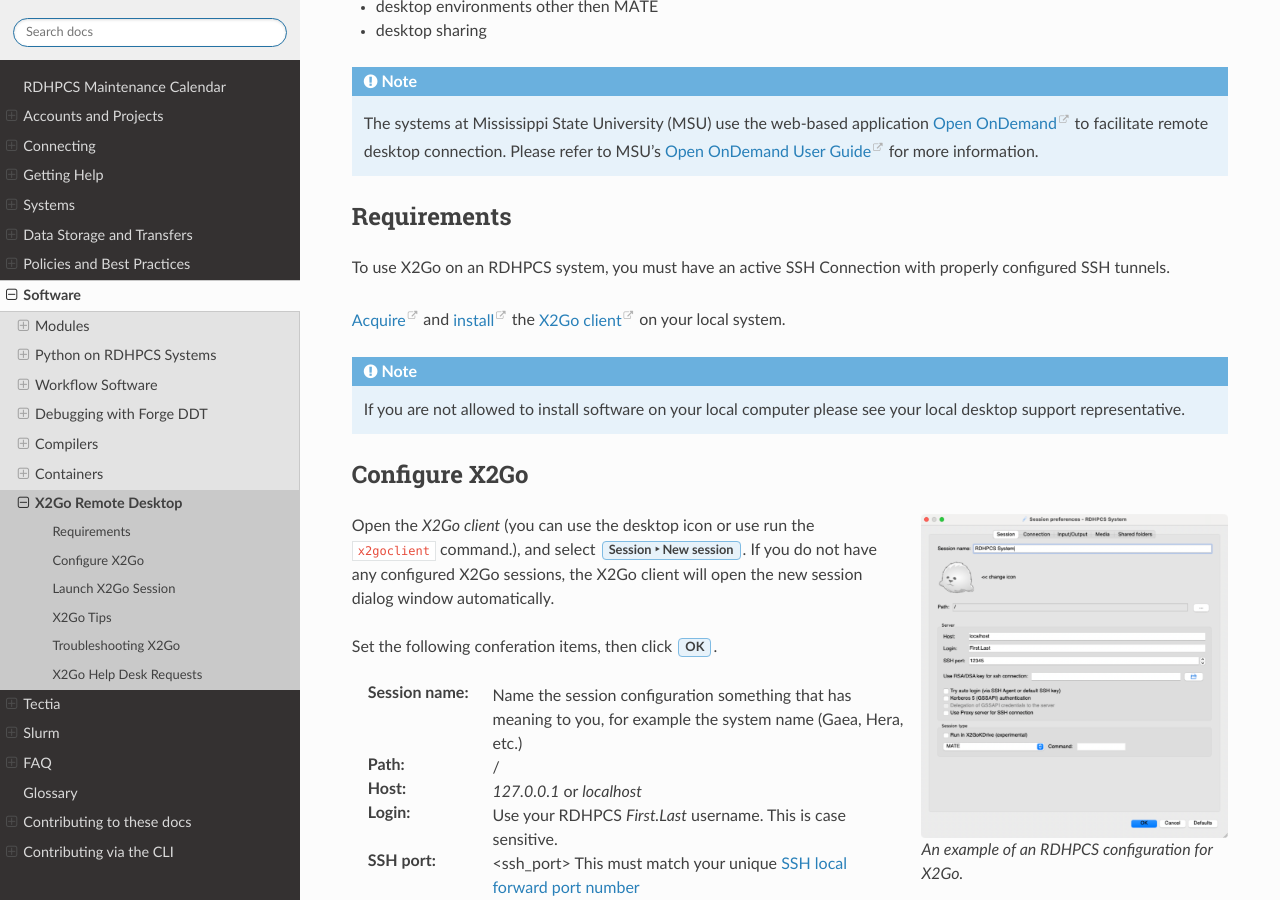
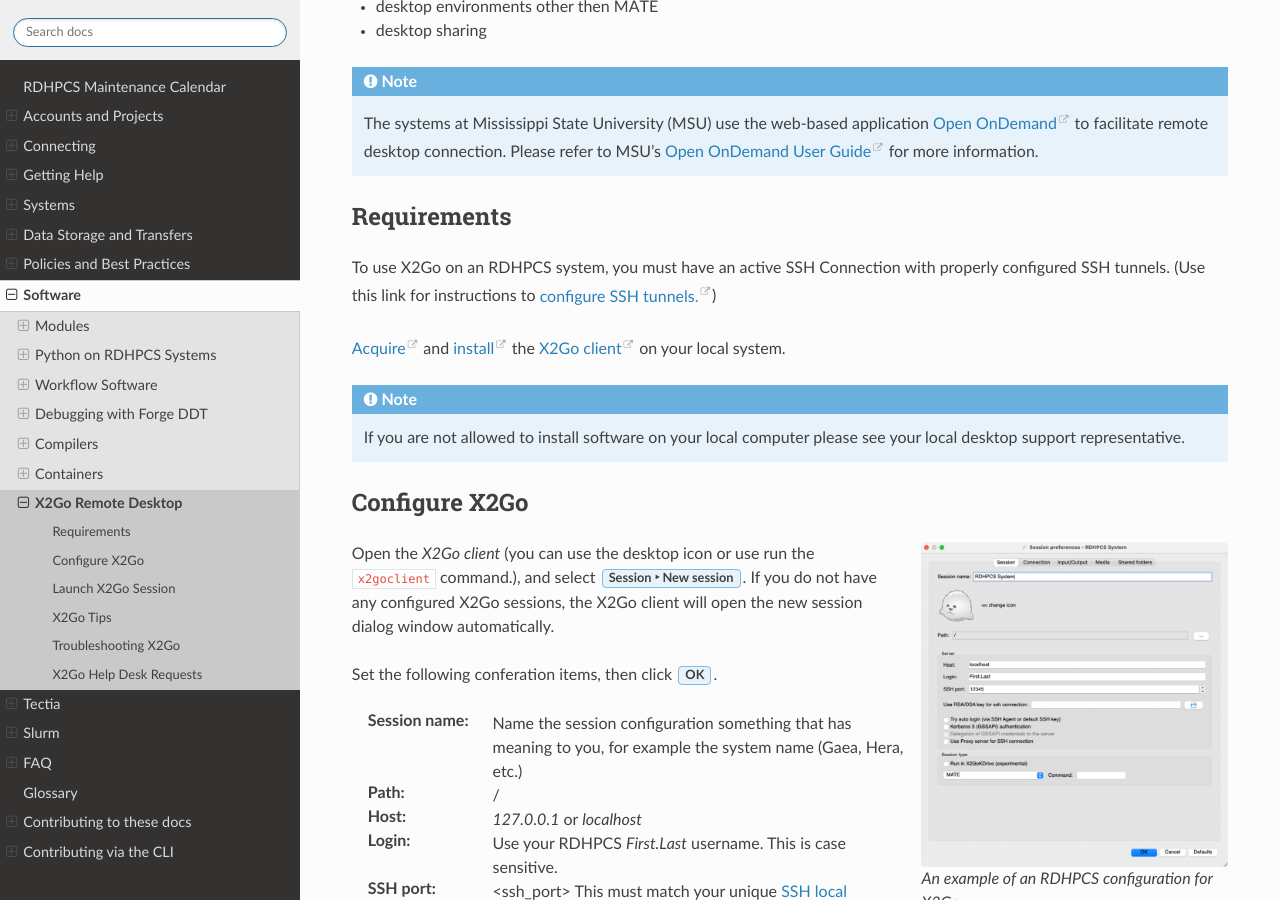
Before and after one commit to NOAA-RDHPCS/noaa-rdhpcs.github.io, a Sphinx documentation site: the page built from source/software/x2go.rst, in a window 1280 px wide and 900 px high, scrolled down 510 px. Built offline with Sphinx 7.4.7 and the Read the Docs theme 3.1.0, drawn with Linux system fonts in a browser that asks for light colours.

Commit message:
added link to Port Tunneling instructions

```diff
--- a/source/software/x2go.rst
+++ b/source/software/x2go.rst
@@ -35,8 +35,11 @@ The RDHPCS does not support these X2Go features:
 Requirements
 ------------
 
-To use X2Go on an RDHPCS system, you must have an active SSH Connection
-with properly configured SSH tunnels.
+To use X2Go on an RDHPCS system, you must have an active SSH Connection with
+properly configured SSH tunnels. (Use this link for instructions to `configure
+SSH tunnels.
+<https://docs.rdhpcs.noaa.gov/data/transferring_data.html#ssh-port-tunnel-from-linux-like-systems>`_)
+
 
 `Acquire
 <https://wiki.x2go.org/doku.php/download:start#the_client-side_of_x2go>`__ and
```
Also changed, not shown: source/systems/MSU-HPC_user_guide.rst (+5 -3 lines).
